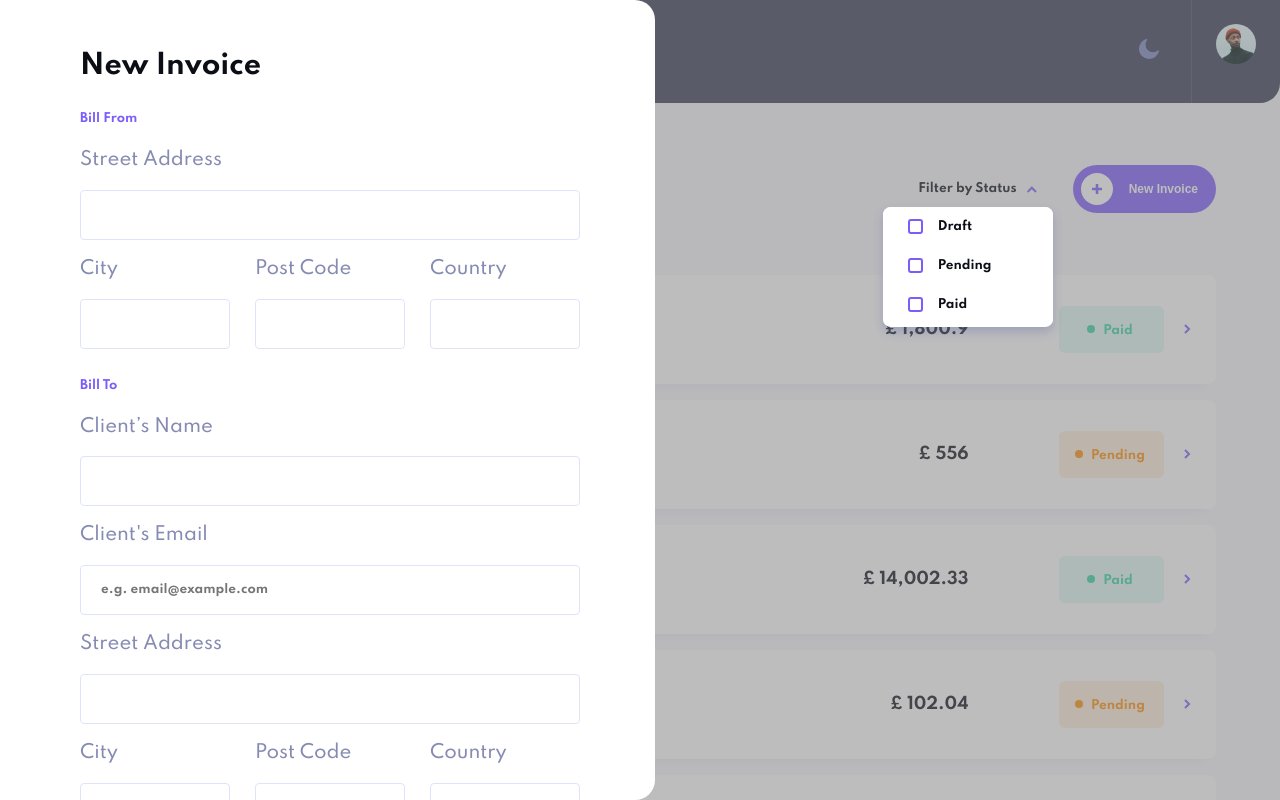
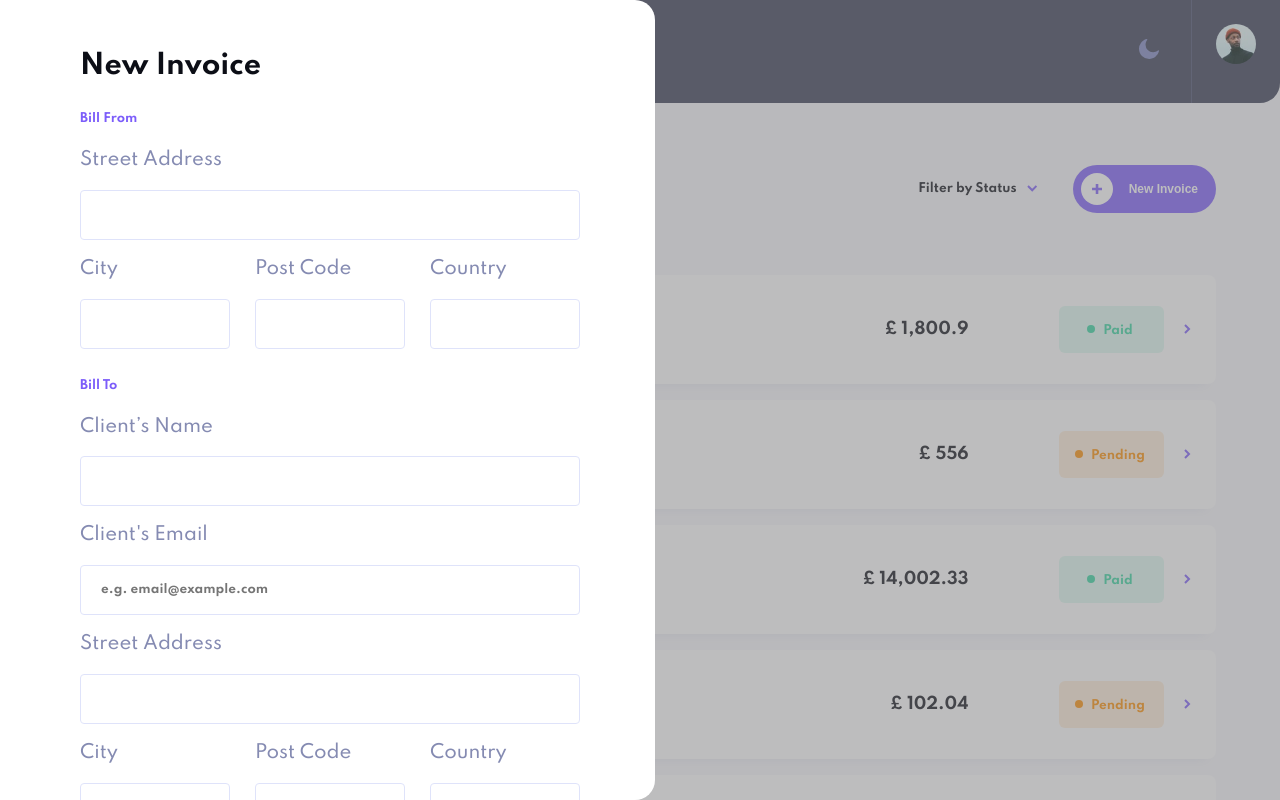
Before and after one commit to bashiroglu/invoice-app, a React (Create React App) app: page /invoices/new in a window 1280 px wide. Shown: the top 800 px of the page. Built offline with nearby package versions, Linux system fonts and the light colour scheme.

Commit message:
💄 style: make dark mode compatible

```diff
--- a/src/components/checkbox/Checkbox.jsx
+++ b/src/components/checkbox/Checkbox.jsx
@@ -1,6 +1,6 @@
 import { useState } from 'react';
-import { CheckboxInput, Wrapper, CheckboxControl } from './Checkbox.style';
 import CheckboxSvg from '../svgs/Checkbox.svg';
+import { CheckboxControl, CheckboxInput, Wrapper } from './Checkbox.style';
 
 const Checkbox = ({ option }) => {
   const [state, setState] = useState({});
--- a/src/components/checkbox/Checkbox.style.js
+++ b/src/components/checkbox/Checkbox.style.js
@@ -20,12 +20,17 @@ export const CheckboxInput = styled.span`
     width: 1rem;
     height: 1rem;
 
-    &:focus + .checkbox__control {
-      box-shadow: 0 0 0 0.05rem #fff, 0 0 0.15rem 0.1rem currentColor;
+    &:is(:hover) + .checkbox__control {
+      border: 0.15rem solid ${({ theme }) => theme.checkbox.border.color};
+      transition: var(--transition);
     }
 
     &:checked + .checkbox__control svg {
-      transform: scale(1);
+      transform: scale(0.9);
+      color: white;
+    }
+    &:checked + .checkbox__control {
+      background: #7c5dfa;
     }
   }
 `;
@@ -34,8 +39,8 @@ export const CheckboxControl = styled.span`
   display: inline-grid;
   width: 1.5rem;
   height: 1.5rem;
-  border-radius: 0.3rem;
-  border: 0.2rem solid ${({ theme }) => theme.checkbox.border.color};
+  border-radius: 0.25rem;
+  background: ${({ theme }) => theme.checkbox.background};
 
   svg {
     transition: var(--transition);
--- a/src/components/filter/Filter.jsx
+++ b/src/components/filter/Filter.jsx
@@ -13,7 +13,7 @@ import { DropdownContainer, ListItem, Wrapper } from './Filter.style';
  */
 
 const Filter = () => {
-  const [open, setOpen] = useState(true);
+  const [open, setOpen] = useState(false);
   const options = ['draft', 'pending', 'paid'];
   const { width } = useWindowDimensions();
   const text = width < 768 ? <p>Filter</p> : <p>Filter by Status</p>;
--- a/src/components/svgs/Checkbox.svg.jsx
+++ b/src/components/svgs/Checkbox.svg.jsx
@@ -9,7 +9,7 @@ const CheckboxSvg = (props) => (
     <path
       fill='none'
       stroke='currentColor'
-      strokeWidth={3}
+      strokeWidth={4}
       d='M1.73 12.91l6.37 6.37L22.79 4.59'
     />
   </svg>
--- a/src/theme.js
+++ b/src/theme.js
@@ -68,6 +68,7 @@ export const lightTheme = {
   },
   checkbox: {
     color: '#DFE3FA',
+    background: '#DFE3FA',
     border: {
       color: '#7c5dfa'
     }
@@ -136,6 +137,7 @@ export const darkTheme = {
   },
   checkbox: {
     color: '#1E2139',
+    background: '#1e2139',
     border: {
       color: '#7c5dfa'
     }
```
